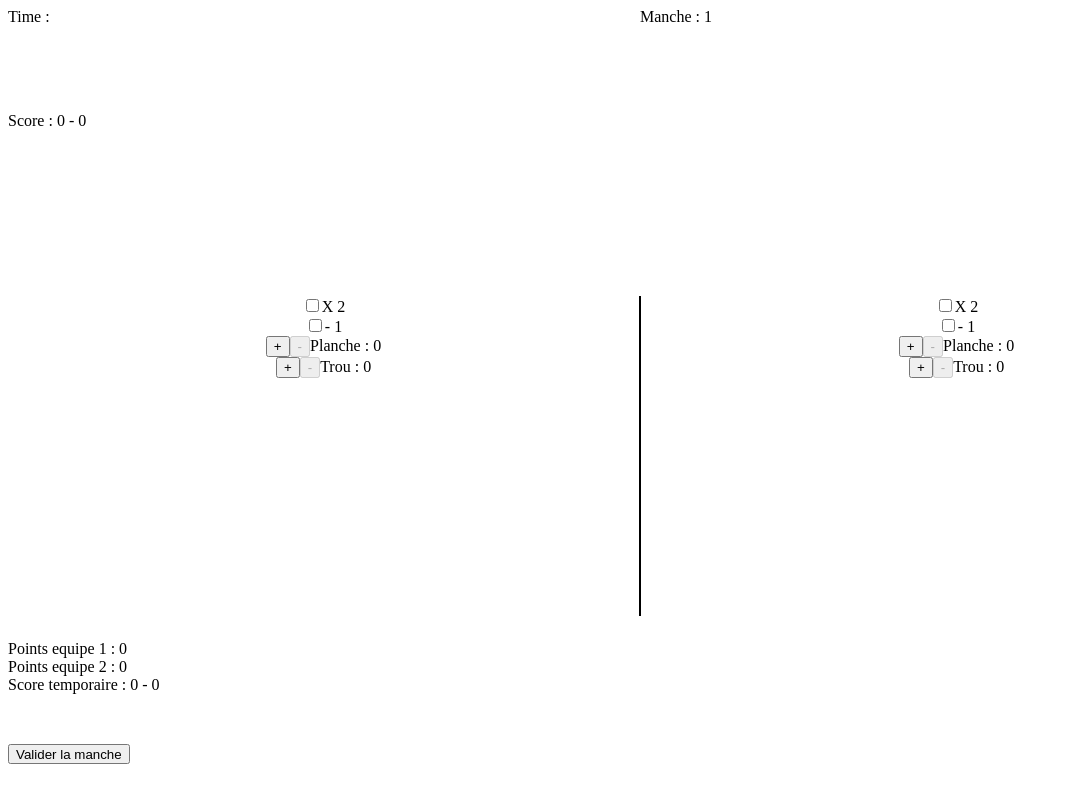
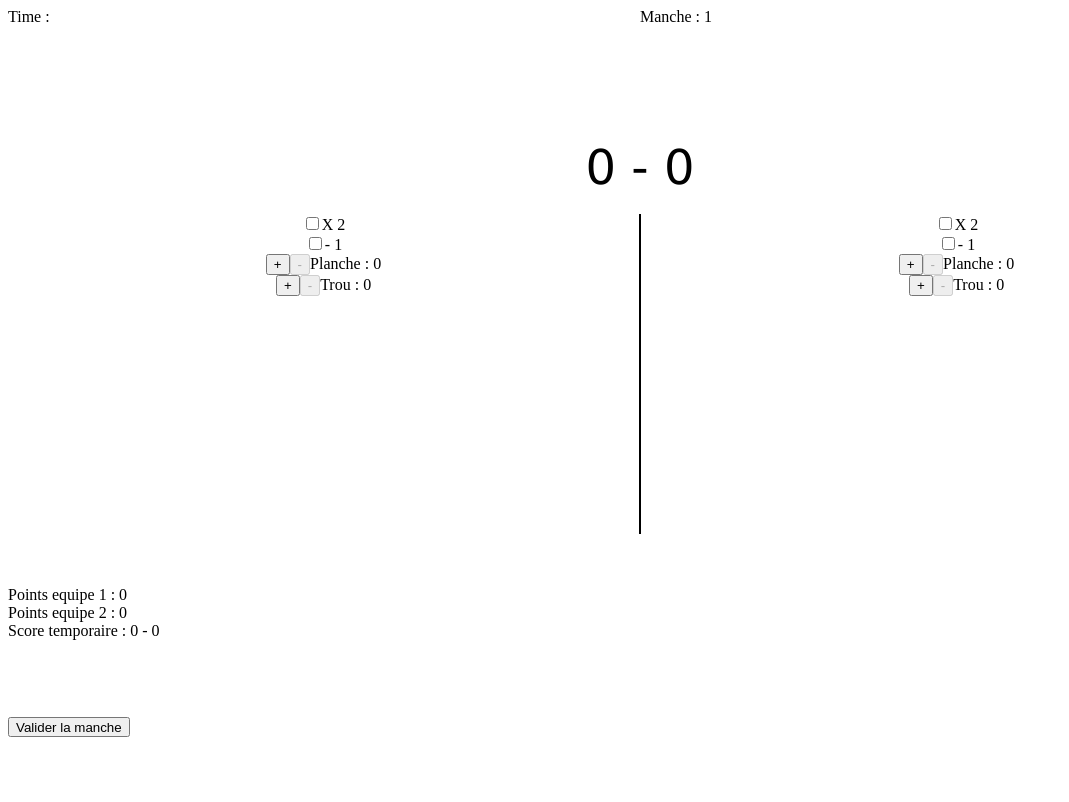
Before and after one commit to mgabelle/cornhole-counter-project, a Next.js app: page / in a window 1280 px wide. Shown: the top 802 px of the page, without its empty margins (0-1069 px from the left). Built offline with nearby package versions, Linux system fonts and the light colour scheme.

Commit message:
Create componenent for score and added basic style

```diff
--- a/pages/index.js
+++ b/pages/index.js
@@ -1,5 +1,7 @@
 import Head from 'next/head';
 import Counter from "./counter/Counter";
+import Score from "./score/Score";
+
 import styles from '../styles/Main.module.css';
 import {useState, useEffect} from 'react';
 
@@ -73,9 +75,7 @@ export default function Home() {
       </div>
 
       {/* Total score */}
-      <div className={styles.Score}>
-        Score : {totalScore[0]} - {totalScore[1]}
-      </div>
+      <Score totalScore={totalScore}/>
 
       {/* Score counter */}
       <div className={styles.CounterContainer}>
--- /dev/null
+++ b/pages/score/Score.js
@@ -0,0 +1,21 @@
+export default function Score({totalScore}) {
+    return (
+        <>
+            <style>
+                {
+                    `.Score {
+                        width: 100%;
+                        display: flex;
+                        height: 5%;
+                        justify-content: center;
+                        font-family: Verdana, Geneva, Tahoma, sans-serif;
+                        font-size: 3em;
+                    }`
+                }
+            </style>
+            <div className="Score">
+                {totalScore[0]} - {totalScore[1]}
+            </div>
+        </>
+    );
+}
--- a/styles/Main.module.css
+++ b/styles/Main.module.css
@@ -18,8 +18,10 @@
 .Score {
     width: 100%;
     display: flex;
-    height: 20%;
-    margin-bottom: 1rem;
+    height: 5%;
+    justify-content: center;
+    font-family: Verdana, Geneva, Tahoma, sans-serif;
+    font-size: 3em;
 }
 
 .CounterContainer {
```
